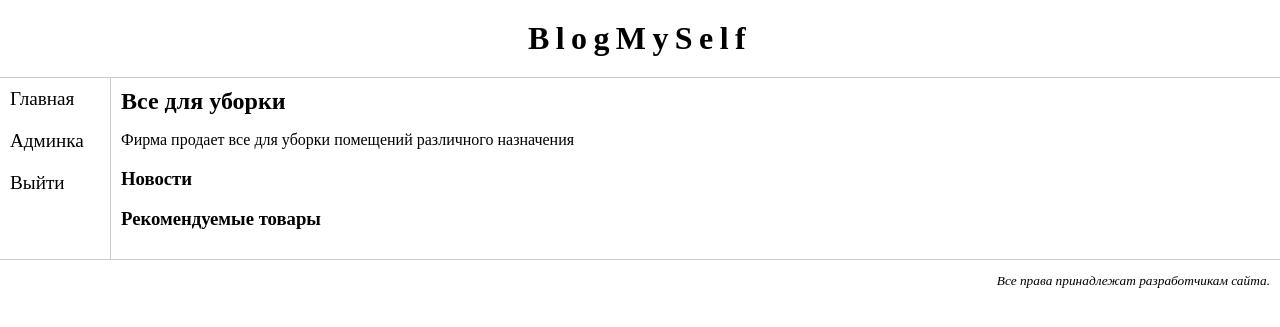
After one commit to ylubyanoy/MyPortal, a Django app: template BlogMySelf/templates/mainpage.html in a window 1280 px wide. The commit adds this page. Shown: the top 327 px of the page. Run offline with Django 3.2, Linux system fonts and the light colour scheme; the template is opened without the code that fills it, so the values that code supplies are empty; the visitor is signed in with stand-in values (Sample User, id 1).

Commit message:
Add MainPage - view, templates, css

```diff
--- /dev/null
+++ b/BlogMySelf/templates/mainpage.html
@@ -0,0 +1,10 @@
+{% extends "main.html" %}
+{% block title %}
+    Главная страница
+{% endblock %}
+{% block main %}
+    <h2>Все для уборки</h2>
+    <p>Фирма продает все для уборки помещений различного назначения</p>
+    <h3>Новости</h3>
+    <h3>Рекомендуемые товары</h3>
+{% endblock %}
--- a/app/settings.py
+++ b/app/settings.py
@@ -41,7 +41,6 @@ INSTALLED_APPS = [
     'taggit',
     'precise_bbcode',
     'BlogMySelf',
-    'main',
 ]
 
 MIDDLEWARE = [
--- a/app/urls.py
+++ b/app/urls.py
@@ -23,7 +23,7 @@ urlpatterns = [
     url(r'^admin/', admin.site.urls),
     url(r'^login/', auth_views.login, name='login'),
     url(r'^logout/', auth_views.logout, name='logout'),
-    url(r'^$', include('BlogMySelf.urls')),
+    url(r'^', include('BlogMySelf.urls')),
 ]
 
 urlpatterns += static(settings.MEDIA_URL, document_root=settings.MEDIA_ROOT)
--- /dev/null
+++ b/static/main.css
@@ -0,0 +1,74 @@
+#header {
+    text-align: center;
+    border-bottom: 1px #cccccc solid;
+}
+
+#header h1 {
+    margin: 20px 0 20px 0;
+    letter-spacing: .2em;
+}
+
+#leftmenu {
+    float: left;
+    width: 100px;
+    padding: 10px;
+}
+
+#leftmenu ul {
+    margin: 0;
+    padding: 0;
+}
+
+#leftmenu ul li {
+    font-size: larger;
+    list-style-type: none;
+    margin: 0 10px 10px 0;
+}
+
+#leftmenu ul li a {
+    display: block;
+}
+
+#leftmenu ul li.indented {
+    margin-top: 20px;
+}
+
+#leftmenu ul li a:link, #leftmenu ul li a:visited, #leftmenu ul li a:active, #leftmenu ul li a:hover {
+    text-decoration: none;
+}
+
+#leftmenu ul li a:link, #leftmenu ul li a:visited {
+    color: #0000ff;
+    background-color: #ffffff;
+}
+
+#leftmenu ul li a:active, #leftmenu ul li a:hover {
+    color: #ffffff;
+    background-color: #000000;
+}
+
+#leftmenu ul li a:link, #leftmenu ul li a:visited, #leftmenu ul li a:active, #leftmenu ul li a:hover {
+    color: #000000;
+    background-color: #ffffff;
+}
+
+#main {
+    margin-left: 110px;
+    border-left: 1px #cccccc solid;
+    padding: 10px;
+}
+
+#main h2:first-child {
+    margin: 0 0 10px 0;
+}
+
+#footer {
+    text-align: right;
+    border-top: 1px #cccccc solid;
+    padding-right: 10px;
+}
+
+#footer p {
+    font-size: smaller;
+    font-style: italic;
+}
--- /dev/null
+++ b/templates/main.html
@@ -0,0 +1,29 @@
+{% extends "base.html" %}
+{% load staticfiles %}
+{% block additional_css %}
+    <link type="text/css" href="{% static "main.css" %}" rel="stylesheet">
+{% endblock %}
+{% block content %}
+    <div id="header">
+        <h1>BlogMySelf</h1>
+    </div>
+    <div id="leftmenu">
+        <ul>
+            {% url "main" as page_url %}
+            <li>
+                <a href="{{ page_url }}" {% if page_url == current_url %} class="current"{% endif %}>Главная</a>
+            </li>
+            {% if user.is_authenticated %}
+                <li class="indented"><a href="/admin/">Админка</a></li>
+                <li class="indented"><a href="{% url "logout" %}">Выйти</a></li>
+            {% endif %}
+        </ul>
+    </div>
+    <div id="main">
+        {% block main %}
+        {% endblock %}
+    </div>
+    <div id="footer">
+        <p>Все права принадлежат разработчикам сайта.</p>
+    </div>
+{% endblock %}
--- a/templates/registration/logged_out.html
+++ b/templates/registration/logged_out.html
@@ -4,4 +4,5 @@
     <h2>Выход</h2>
     <p>Вы успешно выполнили процедуру выхода с сайта.</p>
     <p><a href="{% url "login" %}">Войти снова</a></p>
+    <p><a href="{% url "main" %}">На главную страницу</a></p>
 {% endblock %}
```
Also changed, not shown: BlogMySelf/views.py (+5 -2 lines).
